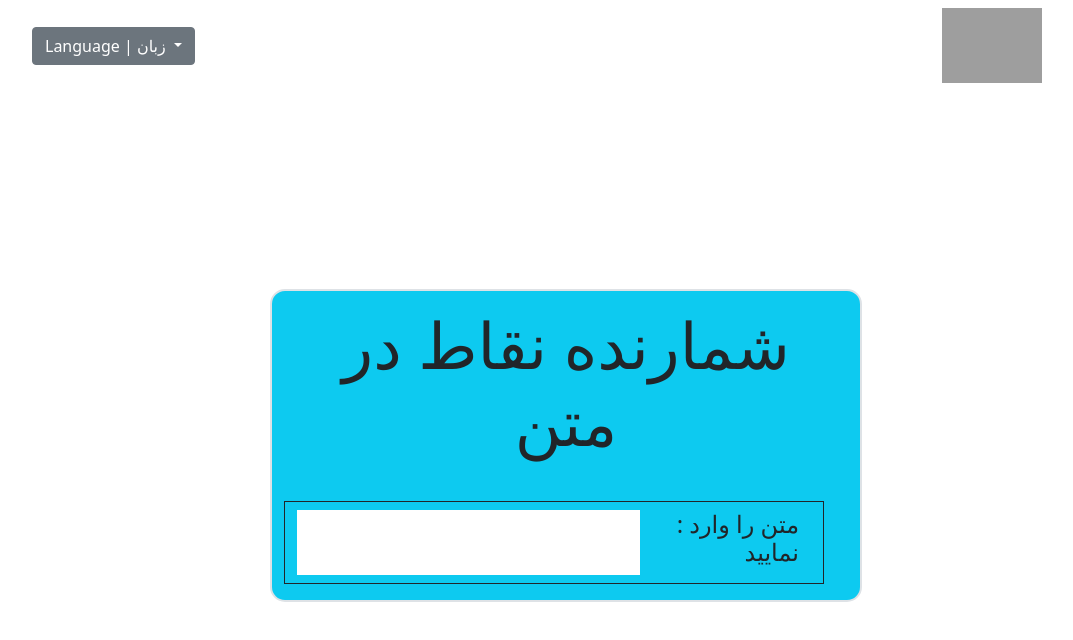
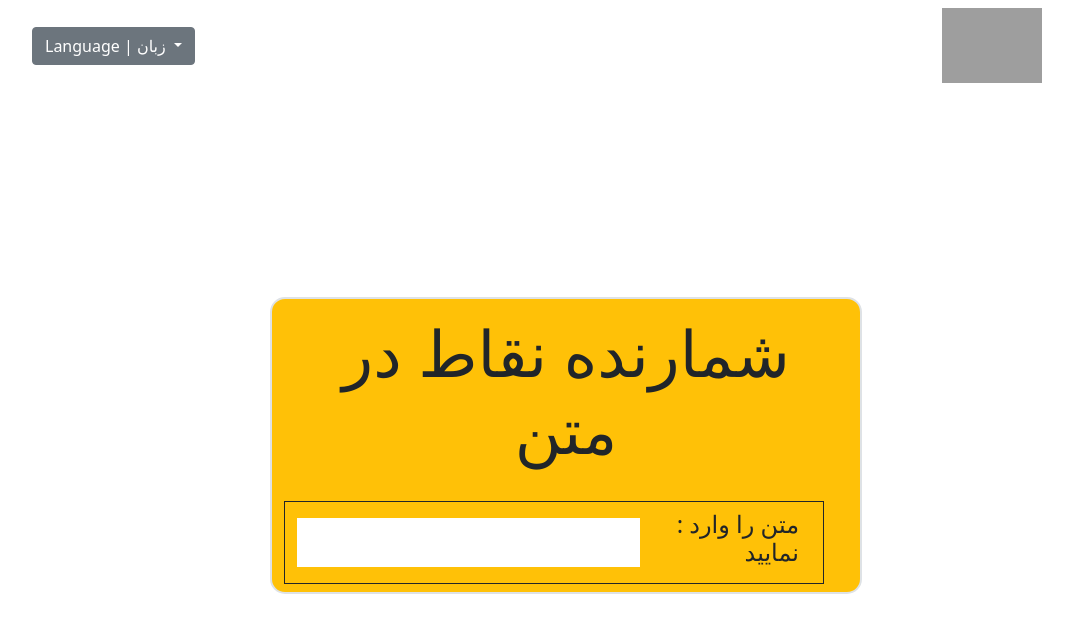
Before and after one commit to Sina-Ebadollahi/DotCounterFA, a Vue app: page / in a window 1280 px wide. Shown: the top 640 px of the page, without its empty margins (50-1123 px from the left). Built offline with nearby package versions, Linux system fonts and the light colour scheme; grey boxes are pictures that could not be loaded.

Commit message:
final reviews  before publish

```diff
--- a/src/components/Card-comp.vue
+++ b/src/components/Card-comp.vue
@@ -1,13 +1,15 @@
 <template>
     <div class="col-sm-6 justify-content-center  align-items-center">
-        <div class="container-fluid row border border-2 bg-info" style="border-radius: 15px;">
+        <div class="container-fluid row border border-2 bg-warning" style="border-radius: 15px;">
             <div class="container my-3">
                 <h1 :class="'display-3 text-center ' + textColor">{{ headerData }}</h1>
             </div>
-            <h1 :class="'display-6 text-center fw-bold '  + textColor " v-if="dotsCount != 0">{{ dotsCount }}{{ dotInfo }}</h1>
-        <div class="container border border-dark row fw-bold h3 my-3 py-2    ">
-            <input class="border-0 col-sm-8 text-end py-1" @input="changeInpVal"  type="text" name="" id="" >
-            <h4 :class="'h4 fw-italic col-sm-4 text-end ' + textColor">{{ inputLabel }}</h4>
+            <h1  :class="'display-6 text-center fw-bold '  + textColor " v-if="dotsCount != 0 && lang == 'En'">{{ dotInfo }}{{ dotsCount }}</h1>
+            <h1  :class="'display-6 text-center fw-bold '  + textColor " v-if="dotsCount != 0 && lang != 'En'">{{ dotsCount }}{{ dotInfo }}</h1>
+        <div class="container border border-dark row fw-bold h3 my-2 py-2 align-items-center   ">
+            <h4 v-if="lang == 'En'" :class="'h4 fw-italic col-md-4 text-start ' + textColor">{{ inputLabel }}</h4>
+            <input class="border-0 col-sm-8 text-end py-2 align-items-center" @input="changeInpVal"  type="text" name="" id="" >
+            <h4 v-if="lang != 'En'" :class="'h4 fw-italic col-md-4 text-end ' + textColor">{{ inputLabel }}</h4>
         </div>
         </div>
     </div>
@@ -52,7 +54,8 @@ const chars = {
         updated(){
             this.lang == 'En' ? this.headerData = "Persian Dot Counter" : this.headerData = "شمارنده نقاط در متن";
             this.lang == 'En' ? this.dotInfo = "Dot Count : " : this.dotInfo = " : تعداد نقاط در متن";
-            this.appTheme == "Light" ? this.textColor = "text-dark" : this.textColor = "text-white";
+            this.lang == 'En' ? this.inputLabel = "Enter Text : " : this.inputLabel = " : متن را وارد نمایید";
+            this.appTheme == "Light" ? this.textColor = "text-dark" : this.textColor = "text-dark";
         },
         methods:{
             changeInpVal(e){
```
